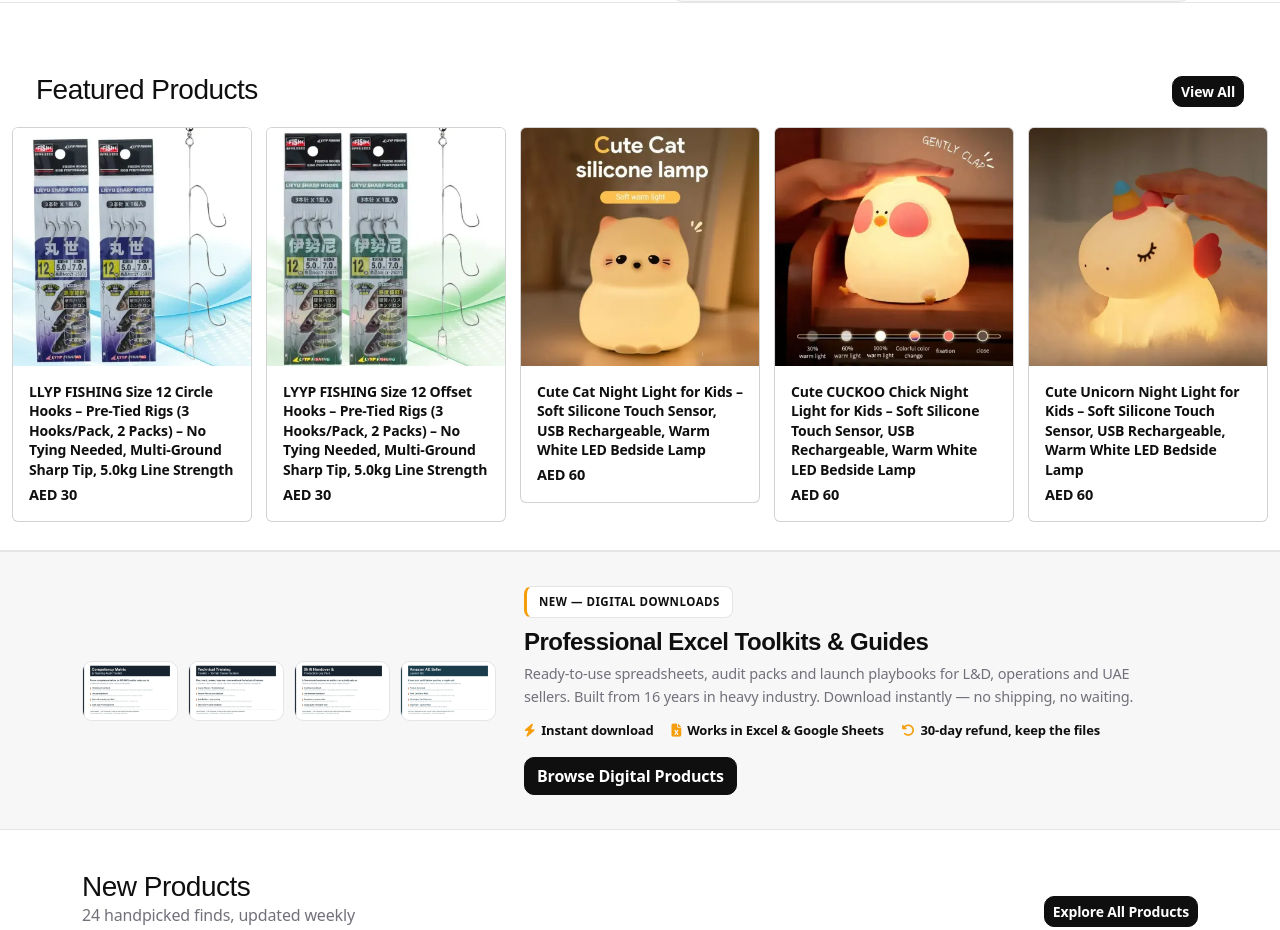
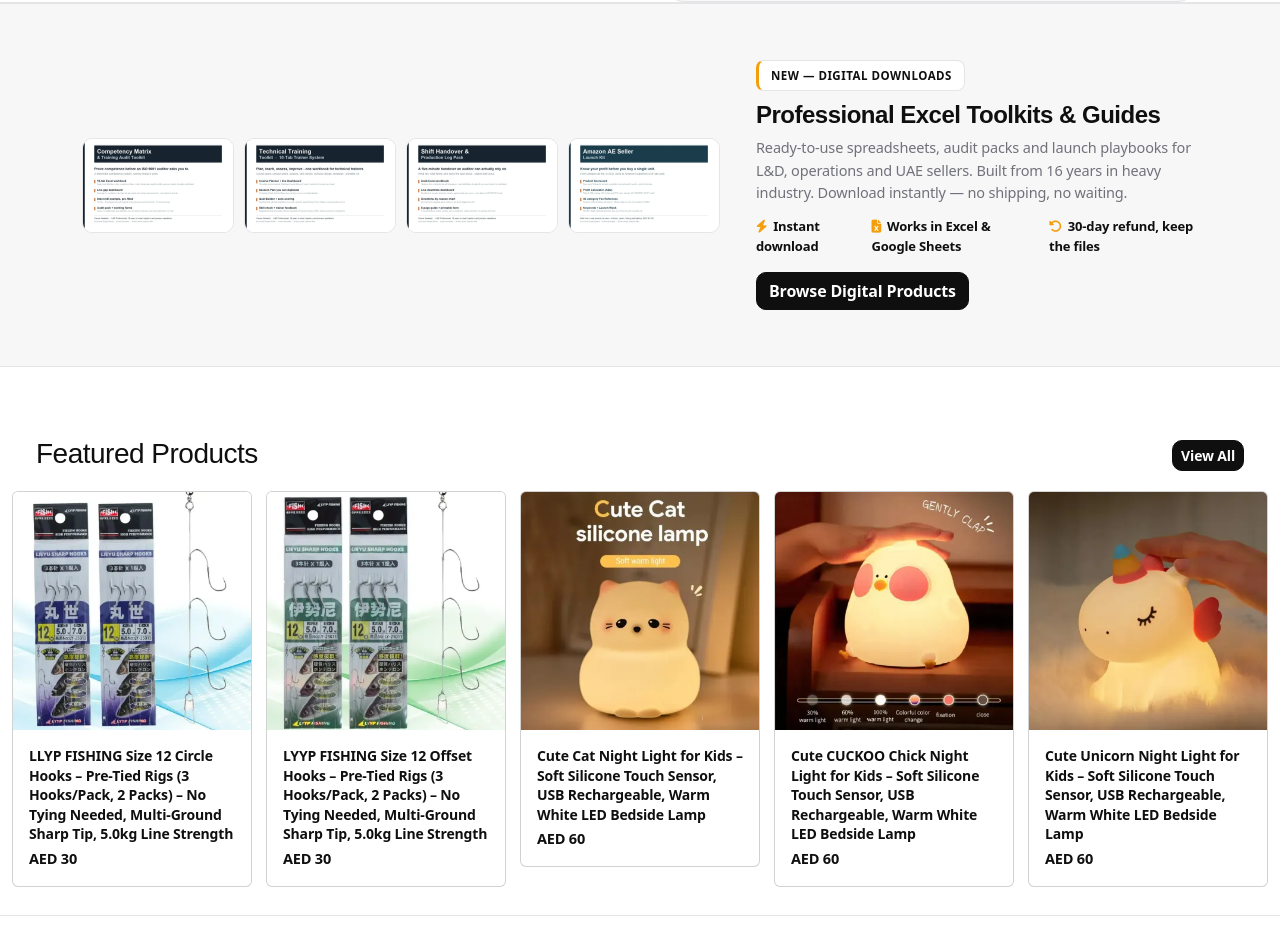
Before and after one commit to nillianstore/nillianstore2, an Eleventy site: page index.njk in a window 1280 px wide. Shown: the part 593-1523 px from the top of the page. Built offline with nearby package versions, Linux system fonts and the light colour scheme; Eleventy itself is replaced by a stand-in of ours; files that its build step writes are made by us from their sources; no server answers; what sharp would draw is missing.

Commit message:
Digital strip v1.1 per Yasser: move above Featured scroller, taller banner (56px padding), 152x95 covers; PDP buy button -> mailto:nillianstore@gmail.com pre-order link until storefront live.

```diff
--- a/_includes/widget/critical.css
+++ b/_includes/widget/critical.css
@@ -75,9 +75,10 @@
 .ns-trust-inner .t-dot{width:7px;height:7px;border-radius:50%;background:var(--ns-amber);flex:none}
 .badge.trust-badge{background:#fff;border:1px solid var(--ns-line);color:var(--ns-ink);font-weight:700;font-size:11px;letter-spacing:.4px;border-radius:8px;padding:7px 11px}
 .digital-banner{background:var(--ns-soft);border-top:1px solid var(--ns-line);border-bottom:1px solid var(--ns-line)}
-.digital-banner .inner{display:flex;align-items:center;gap:28px;padding:34px 0}
+.digital-banner .inner{display:flex;align-items:center;gap:36px;padding:56px 0}
 .digital-banner .db-covers{display:flex;gap:10px;flex-shrink:0}
-.digital-banner .db-covers img{width:96px;height:60px;object-fit:cover;border-radius:10px;border:1px solid var(--ns-line)}
+.digital-banner .db-covers a{display:block}
+.digital-banner .db-covers img{width:152px;height:95px;object-fit:cover;border-radius:10px;border:1px solid var(--ns-line)}
 .db-badge{display:inline-block;background:#fff;border:1px solid var(--ns-line);border-left:3px solid var(--ns-amber);border-radius:8px;padding:6px 12px;font-size:11.5px;font-weight:800;letter-spacing:.5px;margin-bottom:10px}
 .digital-banner h2{font-size:24px;font-weight:800;margin-bottom:6px}
 .digital-banner p{color:var(--ns-muted);font-size:14.5px;line-height:1.55;margin:0 0 14px;max-width:620px}
--- a/_includes/widget/seo.njk
+++ b/_includes/widget/seo.njk
@@ -147,7 +147,8 @@
     "seller": {
       "@type": "Organization",
       "name": "{{ metadata.title }}",
-      "url": "{{ site.url }}"
+      "url": "{{ site.url }}",
+      "email": "nillianstore@gmail.com"
     }
   }
 }
--- a/css/index.css
+++ b/css/index.css
@@ -583,9 +583,10 @@
 .products { padding: 40px 0 48px; }
 .banner { background: var(--ns-soft); border-top: 1px solid var(--ns-line); }
 .digital-banner { background: var(--ns-soft); border-top: 1px solid var(--ns-line); border-bottom: 1px solid var(--ns-line); }
-.digital-banner .inner { display: flex; align-items: center; gap: 28px; padding: 34px 0; }
+.digital-banner .inner { display: flex; align-items: center; gap: 36px; padding: 56px 0; }
 .digital-banner .db-covers { display: flex; gap: 10px; flex-shrink: 0; }
-.digital-banner .db-covers img { width: 96px; height: 60px; object-fit: cover; border-radius: 10px; border: 1px solid var(--ns-line); }
+.digital-banner .db-covers a { display: block; }
+.digital-banner .db-covers img { width: 152px; height: 95px; object-fit: cover; border-radius: 10px; border: 1px solid var(--ns-line); }
 .db-badge { display: inline-block; background: #fff; border: 1px solid var(--ns-line); border-left: 3px solid var(--ns-amber); border-radius: 8px; padding: 6px 12px; font-size: 11.5px; font-weight: 800; letter-spacing: .5px; margin-bottom: 10px; }
 .digital-banner h2 { font-size: 24px; font-weight: 800; margin-bottom: 6px; }
 .digital-banner p { color: var(--ns-muted); font-size: 14.5px; line-height: 1.55; margin: 0 0 14px; max-width: 620px; }
@@ -618,9 +619,10 @@
 
 /* ---------- Digital: home banner strip (Draft 1) ---------- */
 .digital-banner { background: var(--ns-soft); border-top: 1px solid var(--ns-line); border-bottom: 1px solid var(--ns-line); }
-.digital-banner .inner { display: flex; align-items: center; gap: 28px; padding: 34px 0; }
+.digital-banner .inner { display: flex; align-items: center; gap: 36px; padding: 56px 0; }
 .digital-banner .db-covers { display: flex; gap: 10px; flex-shrink: 0; }
-.digital-banner .db-covers img { width: 96px; height: 60px; object-fit: cover; border-radius: 10px; border: 1px solid var(--ns-line); }
+.digital-banner .db-covers a { display: block; }
+.digital-banner .db-covers img { width: 152px; height: 95px; object-fit: cover; border-radius: 10px; border: 1px solid var(--ns-line); }
 .db-badge { display: inline-block; background: #fff; border: 1px solid var(--ns-line); border-left: 3px solid var(--ns-amber); border-radius: 8px; padding: 6px 12px; font-size: 11.5px; font-weight: 800; letter-spacing: .5px; margin-bottom: 10px; }
 .digital-banner h2 { font-size: 24px; font-weight: 800; margin-bottom: 6px; }
 .digital-banner p { color: var(--ns-muted); font-size: 14.5px; line-height: 1.55; margin: 0 0 14px; max-width: 620px; }
--- a/digital/amazon-ae-seller-launch-kit.md
+++ b/digital/amazon-ae-seller-launch-kit.md
@@ -10,7 +10,7 @@
 sku: LMK-004
 author: Yasser Awadein
 digitalFormat: XLSX + PDF
-buyUrl: https://letsgumroad.com/yasserawadein/amazon-ae-seller-launch-kit
+buyUrl: 'mailto:nillianstore@gmail.com?subject=Amazon.ae Seller Launch Kit&body=Hi, I would like to order the digital product "Amazon.ae Seller Launch Kit" from nillianstore.com (AED see page / USD price shown on the product page). Please send me the payment instructions and file delivery details.'
 tags:
   - amazon ae
   - seller launch
--- a/digital/shift-handover-log-kit.md
+++ b/digital/shift-handover-log-kit.md
@@ -10,7 +10,7 @@
 sku: LMK-002
 author: Yasser Awadein
 digitalFormat: XLSX + PDF
-buyUrl: https://letsgumroad.com/yasserawadein/shift-handover-log-pack
+buyUrl: 'mailto:nillianstore@gmail.com?subject=Shift Handover %26 Production Log Pack&body=Hi, I would like to order the digital product "Shift Handover %26 Production Log Pack" from nillianstore.com (AED see page / USD price shown on the product page). Please send me the payment instructions and file delivery details.'
 tags:
   - shift handover
   - production log
--- a/digital/technical-training-toolkit.md
+++ b/digital/technical-training-toolkit.md
@@ -10,7 +10,7 @@
 sku: LMK-003
 author: Yasser Awadein
 digitalFormat: XLSX + PPTX + PDF
-buyUrl: https://letsgumroad.com/yasserawadein/technical-training-toolkit
+buyUrl: 'mailto:nillianstore@gmail.com?subject=Technical Training Toolkit&body=Hi, I would like to order the digital product "Technical Training Toolkit" from nillianstore.com (AED see page / USD price shown on the product page). Please send me the payment instructions and file delivery details.'
 tags:
   - technical training
   - trainer toolkit
--- a/digital/training-matrix-kit.md
+++ b/digital/training-matrix-kit.md
@@ -10,7 +10,7 @@
 sku: LMK-001
 author: Yasser Awadein
 digitalFormat: XLSX + PDF
-buyUrl: https://letsgumroad.com/yasserawadein/competency-matrix-toolkit
+buyUrl: 'mailto:nillianstore@gmail.com?subject=Competency Matrix %26 Training Audit Toolkit&body=Hi, I would like to order the digital product "Competency Matrix %26 Training Audit Toolkit" from nillianstore.com (AED see page / USD price shown on the product page). Please send me the payment instructions and file delivery details.'
 tags:
   - competency matrix
   - training matrix excel
--- a/index.njk
+++ b/index.njk
@@ -39,6 +39,32 @@
   </div>
 </section>
 
+<!-- ============ DIGITAL HIGHLIGHT STRIP ============ -->
+{% if collections.digitals and collections.digitals.length > 0 %}
+<section class="digital-banner" aria-label="Digital products">
+  <div class="container">
+    <div class="inner">
+      <div class="db-covers">
+        {% for d in collections.digitals | reverse | head(4) %}
+        <a href="{{ d.url | url }}" aria-label="{{ d.data.title }}">{% if d.data.cover %}<img src="{{ d.data.cover }}" alt="{{ d.data.cover_alt or d.data.title }}" loading="lazy" decoding="async" width="152" height="95"/>{% endif %}</a>
+        {% endfor %}
+      </div>
+      <div>
+        <span class="db-badge">NEW — DIGITAL DOWNLOADS</span>
+        <h2>Professional Excel Toolkits &amp; Guides</h2>
+        <p>Ready-to-use spreadsheets, audit packs and launch playbooks for L&amp;D, operations and UAE sellers. Built from 16 years in heavy industry. Download instantly — no shipping, no waiting.</p>
+        <ul class="db-points">
+          <li><i class="fas fa-bolt"></i>Instant download</li>
+          <li><i class="fas fa-file-excel"></i>Works in Excel &amp; Google Sheets</li>
+          <li><i class="fas fa-rotate-left"></i>30-day refund, keep the files</li>
+        </ul>
+        <a href="/digital/" class="btn btn-dark">Browse Digital Products</a>
+      </div>
+    </div>
+  </div>
+</section>
+{% endif %}
+
 <!-- ============ FEATURED SCROLLER (from Option A) ============ -->
 <section class="featured" aria-label="Featured products">
   <div class="container-fluid">
@@ -61,32 +87,6 @@
     </div>
   </div>
 </section>
-
-<!-- ============ DIGITAL HIGHLIGHT STRIP ============ -->
-{% if collections.digitals and collections.digitals.length > 0 %}
-<section class="digital-banner" aria-label="Digital products">
-  <div class="container">
-    <div class="inner">
-      <div class="db-covers">
-        {% for d in collections.digitals | reverse | head(4) %}
-        <a href="{{ d.url | url }}" aria-label="{{ d.data.title }}">{% if d.data.cover %}<img src="{{ d.data.cover }}" alt="{{ d.data.cover_alt or d.data.title }}" loading="lazy" decoding="async" width="96" height="60"/>{% endif %}</a>
-        {% endfor %}
-      </div>
-      <div>
-        <span class="db-badge">NEW — DIGITAL DOWNLOADS</span>
-        <h2>Professional Excel Toolkits &amp; Guides</h2>
-        <p>Ready-to-use spreadsheets, audit packs and launch playbooks for L&amp;D, operations and UAE sellers. Built from 16 years in heavy industry. Download instantly — no shipping, no waiting.</p>
-        <ul class="db-points">
-          <li><i class="fas fa-bolt"></i>Instant download</li>
-          <li><i class="fas fa-file-excel"></i>Works in Excel &amp; Google Sheets</li>
-          <li><i class="fas fa-rotate-left"></i>30-day refund, keep the files</li>
-        </ul>
-        <a href="/digital/" class="btn btn-dark">Browse Digital Products</a>
-      </div>
-    </div>
-  </div>
-</section>
-{% endif %}
 
 <!-- ============ NEW PRODUCTS GRID (Option B) ============ -->
 <section class="products" aria-label="New products">
```
Also changed, not shown: _includes/desain/digital/content.njk (+3 -4 lines).
